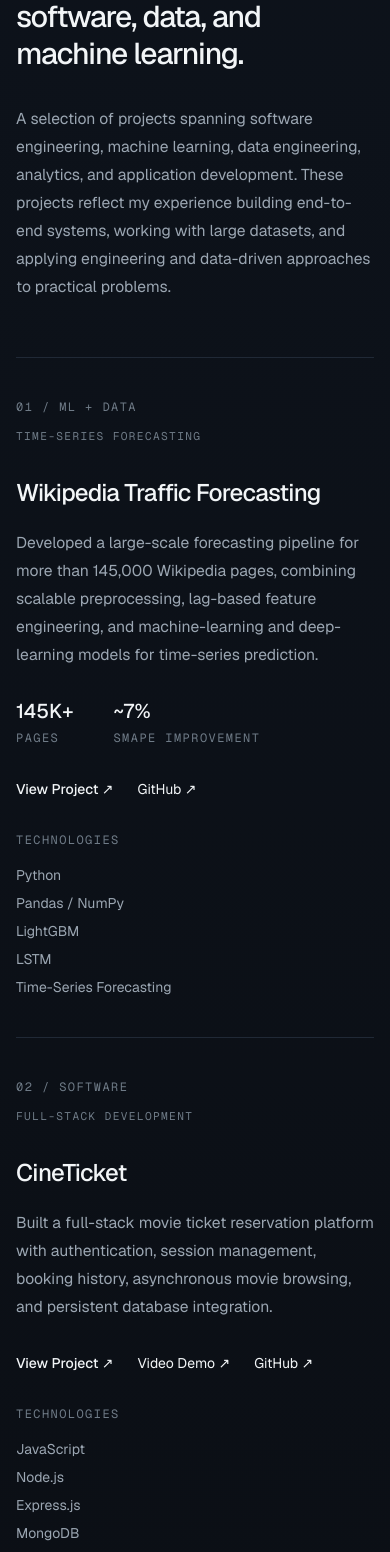
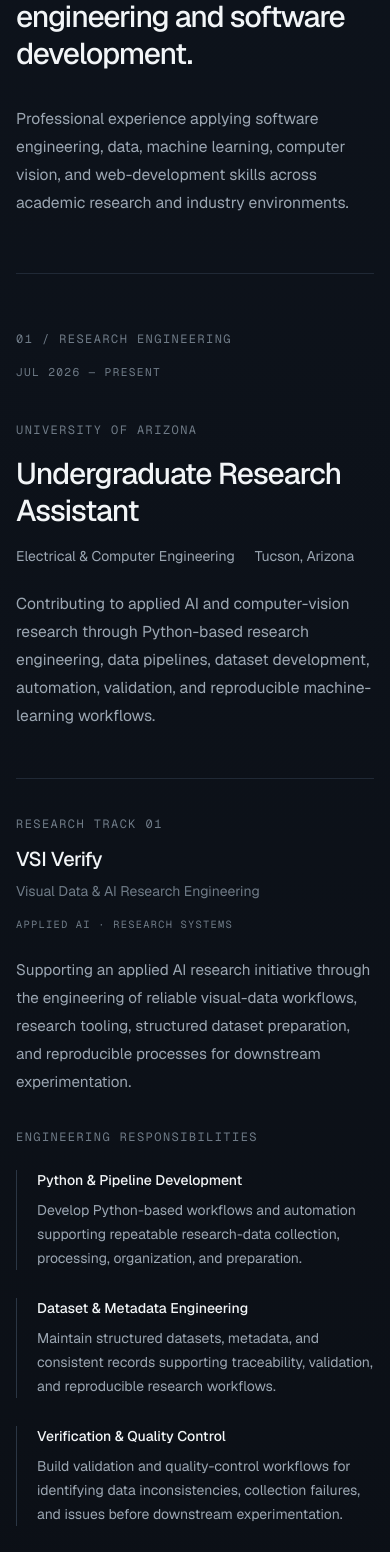
Before and after one commit to muralikarthik7/murali-karthik-ganji-portfolio, a Next.js app: page / in a window 390 px wide. Shown: the part 4177-5729 px from the top of the page. Built offline with nearby package versions, Linux system fonts and the light colour scheme.

Commit message:
Portfolio V3: update experience and projects

```diff
--- a/app/page.tsx
+++ b/app/page.tsx
@@ -1,7 +1,7 @@
 import Navigation from "@/components/Navigation";
 import Overview from "@/components/Overview";
 import About from "@/components/About";
-import Work from "@/components/Work";
+import Projects from "@/components/Projects";
 import Research from "@/components/Research";
 import Experience from "@/components/Experience";
 import Contact from "@/components/Contact";
@@ -18,9 +18,9 @@ export default function Home() {
       <div className="page-shell">
         <Overview />
         <About />
-        <Work />
+        <Experience />
+        <Projects />
         <Research />
-        <Experience />
         <Contact />
       </div>
 
--- a/components/Experience.tsx
+++ b/components/Experience.tsx
@@ -9,35 +9,32 @@ export default function Experience() {
       ========================================================== */}
       <div className="flex items-center gap-3">
         <span className="h-px w-8 bg-[var(--accent)]" />
-          <span className="section-label">05 / Experience</span>
+        <span className="section-label">03 / Experience</span>
       </div>
 
-        {/* =========================================================
-            EXPERIENCE INTRODUCTION
-        ========================================================== */}
-        <div className="mt-10 grid gap-8 lg:grid-cols-[1.05fr_0.95fr] lg:gap-16">
-        {/* Left */}
+      <div className="mt-10 grid gap-8 lg:grid-cols-[0.85fr_1.15fr] lg:gap-16">
+        {/* Heading */}
         <div>
           <p className="section-label">Professional Experience</p>
 
-            <h2 className="mt-4 max-w-3xl text-3xl font-medium leading-tight tracking-[-0.04em] sm:text-[2.15rem] lg:text-4xl">
+          <h2 className="mt-4 text-3xl font-medium leading-tight tracking-[-0.04em] sm:text-[2.15rem] lg:text-4xl">
             Experience across research engineering and software development.
           </h2>
         </div>
 
-        {/* Right */}
-        <div className="flex items-end">
-            <p className="max-w-2xl text-[0.98rem] leading-7 text-[var(--foreground-muted)]">
+        {/* Introduction */}
+        <div className="max-w-2xl text-[0.98rem] leading-7 text-[var(--foreground-muted)]">
+          <p>
             Professional experience applying software engineering, data,
-            machine learning, and web-development skills across academic research
-            and industry environments.
+            machine learning, computer vision, and web-development skills
+            across academic research and industry environments.
           </p>
         </div>
       </div>
 
       {/* =========================================================
           EXPERIENCE 01
-            UNIVERSITY OF ARIZONA
+          UNDERGRADUATE RESEARCH ASSISTANT
       ========================================================== */}
       <article className="mt-14 border-t border-[var(--border)] py-14">
         <div className="grid gap-10 lg:grid-cols-[0.28fr_1fr] lg:gap-16">
@@ -52,113 +49,228 @@ export default function Experience() {
 
           {/* Main Content */}
           <div>
+            {/* Position */}
             <p className="section-label">University of Arizona</p>
 
             <h3 className="mt-4 text-3xl font-medium leading-tight tracking-[-0.035em] sm:text-4xl">
               Undergraduate Research Assistant
             </h3>
 
-              <div className="mt-3 flex flex-wrap items-center justify-between gap-3">
-                <p className="text-sm text-[var(--foreground-muted)]">
-                  Electrical &amp; Computer Engineering
+            <div className="mt-4 flex flex-wrap gap-x-5 gap-y-2 text-sm text-[var(--foreground-muted)]">
+              <span>Electrical &amp; Computer Engineering</span>
+              <span className="hidden sm:inline">·</span>
+              <span>Tucson, Arizona</span>
+            </div>
+
+            <p className="mt-6 max-w-3xl text-[0.98rem] leading-7 text-[var(--foreground-muted)]">
+              Contributing to applied AI and computer-vision research through
+              Python-based research engineering, data pipelines, dataset
+              development, automation, validation, and reproducible
+              machine-learning workflows.
             </p>
 
-                <p className="font-mono text-[0.7rem] uppercase tracking-[0.12em] text-[var(--foreground-subtle)]">
-                  Tucson, AZ
+            {/* =====================================================
+                RESEARCH TRACK 01
+                VSI VERIFY
+            ====================================================== */}
+            <div className="mt-12 border-t border-[var(--border)] pt-9">
+              <div className="flex flex-wrap items-center justify-between gap-4">
+                <div>
+                  <p className="section-label">Research Track 01</p>
+
+                  <h4 className="mt-3 text-xl font-medium tracking-[-0.025em] sm:text-2xl">
+                    VSI Verify
+                  </h4>
+
+                  <p className="mt-2 text-sm text-[var(--foreground-subtle)]">
+                    Visual Data &amp; AI Research Engineering
                   </p>
                 </div>
 
-              {/* Role Overview */}
-              <p className="mt-7 max-w-3xl text-[0.98rem] leading-7 text-[var(--foreground-muted)]">
-                Contributing to applied AI and computer-vision research through
-                Python-based engineering workflows, research tooling, data
-                processing, dataset development, validation, and reproducible
-                machine-learning infrastructure.
+                <span className="font-mono text-[0.65rem] uppercase tracking-[0.12em] text-[var(--foreground-subtle)]">
+                  Applied AI · Research Systems
+                </span>
+              </div>
+
+              <p className="mt-6 max-w-3xl text-[0.95rem] leading-7 text-[var(--foreground-muted)]">
+                Supporting an applied AI research initiative through the
+                engineering of reliable visual-data workflows, research
+                tooling, structured dataset preparation, and reproducible
+                processes for downstream experimentation.
               </p>
 
-              <p className="mt-4 max-w-3xl text-[0.98rem] leading-7 text-[var(--foreground-muted)]">
-                Current work spans retinal surgical-video segmentation research
-                and an additional visual-data research effort involving
-                programmatic data collection, dataset organization, metadata
-                generation, verification, quality control, and development of
-                reproducible research pipelines.
-              </p>
-
-              {/* =====================================================
-                  RESPONSIBILITY AREAS
-              ====================================================== */}
-              <div className="mt-10">
+              {/* VSI Engineering Responsibilities */}
+              <div className="mt-8">
                 <p className="section-label">Engineering Responsibilities</p>
 
                 <div className="mt-6 grid gap-x-10 gap-y-7 sm:grid-cols-2">
-                  {/* Research Engineering */}
                   <div className="border-l border-[var(--border-light)] pl-5">
-                    <p className="text-sm font-medium">Research Engineering</p>
+                    <p className="text-sm font-medium">
+                      Python &amp; Pipeline Development
+                    </p>
 
                     <p className="mt-2 text-sm leading-6 text-[var(--foreground-muted)]">
-                      Develop Python scripts, preprocessing pipelines,
-                      automation, and technical tooling supporting applied AI
-                      experiments and research workflows.
+                      Develop Python-based workflows and automation supporting
+                      repeatable research-data collection, processing,
+                      organization, and preparation.
                     </p>
                   </div>
 
-                  {/* Computer Vision */}
                   <div className="border-l border-[var(--border-light)] pl-5">
                     <p className="text-sm font-medium">
-                      Computer Vision &amp; Image Processing
+                      Dataset &amp; Metadata Engineering
                     </p>
 
                     <p className="mt-2 text-sm leading-6 text-[var(--foreground-muted)]">
-                      Build image and video processing workflows supporting
-                      frame extraction, quality filtering, annotation, dataset
-                      preparation, and segmentation-oriented research.
+                      Maintain structured datasets, metadata, and consistent
+                      records supporting traceability, validation, and
+                      reproducible research workflows.
                     </p>
                   </div>
 
-                  {/* Data Engineering */}
                   <div className="border-l border-[var(--border-light)] pl-5">
                     <p className="text-sm font-medium">
-                      Research Data Engineering
+                      Verification &amp; Quality Control
                     </p>
 
                     <p className="mt-2 text-sm leading-6 text-[var(--foreground-muted)]">
-                      Structure research datasets, metadata, validation
-                      procedures, quality-control processes, and reproducible
-                      data pipelines for machine-learning experimentation.
+                      Build validation and quality-control workflows for
+                      identifying data inconsistencies, collection failures,
+                      and issues before downstream experimentation.
                     </p>
                   </div>
 
-                  {/* Applied AI Systems */}
                   <div className="border-l border-[var(--border-light)] pl-5">
                     <p className="text-sm font-medium">
-                      Applied AI Systems
+                      Research Reproducibility
                     </p>
 
                     <p className="mt-2 text-sm leading-6 text-[var(--foreground-muted)]">
-                      Support experimental AI systems through programmatic data
-                      workflows, verification tooling, testing, documentation,
-                      and reproducible engineering practices.
+                      Document technical workflows, failure cases, and research
+                      artifacts while supporting organized and reproducible
+                      handoff between research stages.
                     </p>
                   </div>
                 </div>
               </div>
 
-              {/* Technologies */}
-              <div className="mt-9 flex flex-wrap gap-x-8 gap-y-3 text-sm text-[var(--foreground-subtle)]">
+              {/* VSI Technologies */}
+              <div className="mt-8 flex flex-wrap gap-x-7 gap-y-3 text-sm text-[var(--foreground-subtle)]">
                 <span>Python</span>
-                <span>OpenCV</span>
-                <span>FFmpeg</span>
-                <span>Computer Vision</span>
-                <span>Machine Learning</span>
+                <span>Automation</span>
                 <span>Data Pipelines</span>
                 <span>Dataset Engineering</span>
                 <span>Metadata</span>
                 <span>Data Validation</span>
+                <span>Quality Control</span>
                 <span>Git / GitHub</span>
               </div>
+            </div>
 
-              {/* Link */}
+            {/* =====================================================
+                RESEARCH TRACK 02
+                AI HEALTHCARE / ERM
+            ====================================================== */}
+            <div className="mt-12 border-t border-[var(--border)] pt-9">
+              <div className="flex flex-wrap items-center justify-between gap-4">
+                <div>
+                  <p className="section-label">Research Track 02</p>
+
+                  <h4 className="mt-3 text-xl font-medium tracking-[-0.025em] sm:text-2xl">
+                    AI Healthcare — ERM Segmentation
+                  </h4>
+
+                  <p className="mt-2 text-sm text-[var(--foreground-subtle)]">
+                    Surgical Video · Computer Vision · Medical AI
+                  </p>
+                </div>
+
+                <span className="font-mono text-[0.65rem] uppercase tracking-[0.12em] text-[var(--foreground-subtle)]">
+                  Computer Vision · Medical AI
+                </span>
+              </div>
+
+              <p className="mt-6 max-w-3xl text-[0.95rem] leading-7 text-[var(--foreground-muted)]">
+                Developing computer-vision and data-engineering workflows for
+                retinal surgical-video analysis and semantic-segmentation
+                research, transforming raw surgical video into structured,
+                quality-controlled, annotation-ready, and training-ready
+                datasets.
+              </p>
+
+              {/* ERM Engineering Responsibilities */}
               <div className="mt-8">
+                <p className="section-label">Engineering Responsibilities</p>
+
+                <div className="mt-6 grid gap-x-10 gap-y-7 sm:grid-cols-2">
+                  <div className="border-l border-[var(--border-light)] pl-5">
+                    <p className="text-sm font-medium">
+                      Video &amp; Image Processing
+                    </p>
+
+                    <p className="mt-2 text-sm leading-6 text-[var(--foreground-muted)]">
+                      Develop Python preprocessing workflows for frame
+                      extraction, SSIM-based duplicate filtering, blur and
+                      quality checks, cropping, resizing, and image processing.
+                    </p>
+                  </div>
+
+                  <div className="border-l border-[var(--border-light)] pl-5">
+                    <p className="text-sm font-medium">
+                      Segmentation Dataset Engineering
+                    </p>
+
+                    <p className="mt-2 text-sm leading-6 text-[var(--foreground-muted)]">
+                      Structure surgical cases, generate metadata and training
+                      artifacts, and prepare case-level train, validation, and
+                      test splits designed to prevent data leakage.
+                    </p>
+                  </div>
+
+                  <div className="border-l border-[var(--border-light)] pl-5">
+                    <p className="text-sm font-medium">
+                      Annotation &amp; Mask Workflows
+                    </p>
+
+                    <p className="mt-2 text-sm leading-6 text-[var(--foreground-muted)]">
+                      Support annotation and segmentation workflows involving
+                      surgical structures and instruments, mask preparation,
+                      annotation previews, phase tagging, and dataset
+                      validation.
+                    </p>
+                  </div>
+
+                  <div className="border-l border-[var(--border-light)] pl-5">
+                    <p className="text-sm font-medium">
+                      ML Experimentation
+                    </p>
+
+                    <p className="mt-2 text-sm leading-6 text-[var(--foreground-muted)]">
+                      Support semantic-segmentation experimentation,
+                      augmentation, training workflows, model checkpoints, and
+                      evaluation using segmentation metrics including Dice and
+                      IoU.
+                    </p>
+                  </div>
+                </div>
+              </div>
+
+              {/* ERM Technologies */}
+              <div className="mt-8 flex flex-wrap gap-x-7 gap-y-3 text-sm text-[var(--foreground-subtle)]">
+                <span>Python</span>
+                <span>OpenCV</span>
+                <span>FFmpeg</span>
+                <span>SSIM</span>
+                <span>Supervisely</span>
+                <span>Semantic Segmentation</span>
+                <span>U-Net++</span>
+                <span>Mask2Former</span>
+                <span>Dice / IoU</span>
+              </div>
+            </div>
+
+            {/* Research Link */}
+            <div className="mt-10">
               <a
                 href="#research"
                 className="text-sm font-medium transition hover:text-[var(--accent-soft)]"
@@ -172,13 +284,13 @@ export default function Experience() {
 
       {/* =========================================================
           EXPERIENCE 02
-            SUSAMPADA DEVELOPERS
+          WEB DEVELOPMENT
       ========================================================== */}
       <article className="border-t border-[var(--border)] py-14">
         <div className="grid gap-10 lg:grid-cols-[0.28fr_1fr] lg:gap-16">
           {/* Left Column */}
           <div>
-              <p className="section-label">02 / Software Development</p>
+            <p className="section-label">02 / Web Development</p>
 
             <p className="mt-4 font-mono text-[0.7rem] uppercase tracking-[0.12em] text-[var(--foreground-subtle)]">
               May 2023 — Jul 2023
@@ -193,21 +305,17 @@ export default function Experience() {
               Web Developer &amp; Social Media Intern
             </h3>
 
-              <div className="mt-3 flex flex-wrap items-center justify-between gap-3">
-                <p className="text-sm text-[var(--foreground-muted)]">
-                  Web Development &amp; Digital Operations
-                </p>
-
-                <p className="font-mono text-[0.7rem] uppercase tracking-[0.12em] text-[var(--foreground-subtle)]">
-                  Hyderabad, India
-                </p>
+            <div className="mt-4 flex flex-wrap gap-x-5 gap-y-2 text-sm text-[var(--foreground-muted)]">
+              <span>Web Development &amp; Digital Operations</span>
+              <span className="hidden sm:inline">·</span>
+              <span>Hyderabad, India</span>
             </div>
 
-              <p className="mt-7 max-w-3xl text-[0.98rem] leading-7 text-[var(--foreground-muted)]">
-                Contributed to the company&apos;s web and digital presence through
-                website development, front-end updates, testing, maintenance,
-                and digital-content support while collaborating with the team on
-                improvements to its online platforms.
+            <p className="mt-6 max-w-3xl text-[0.98rem] leading-7 text-[var(--foreground-muted)]">
+              Contributed to the company&apos;s web and digital presence
+              through website development, front-end updates, testing,
+              maintenance, and digital-content support while collaborating
+              with the team on improvements to its online platforms.
             </p>
 
             {/* Responsibilities */}
@@ -247,7 +355,7 @@ export default function Experience() {
             </div>
 
             {/* Technologies */}
-              <div className="mt-9 flex flex-wrap gap-x-8 gap-y-3 text-sm text-[var(--foreground-subtle)]">
+            <div className="mt-8 flex flex-wrap gap-x-7 gap-y-3 text-sm text-[var(--foreground-subtle)]">
               <span>HTML</span>
               <span>CSS</span>
               <span>JavaScript</span>
@@ -261,12 +369,12 @@ export default function Experience() {
       </article>
 
       {/* =========================================================
-            PROFESSIONAL FOUNDATION
+          TECHNICAL FOUNDATION
       ========================================================== */}
-        <div className="border-t border-[var(--border)] pt-9">
+      <div className="border-t border-[var(--border)] pt-10">
         <p className="section-label">Technical Foundation</p>
 
-          <div className="mt-5 flex flex-wrap gap-x-8 gap-y-3 text-sm text-[var(--foreground-subtle)]">
+        <div className="mt-6 flex flex-wrap gap-x-8 gap-y-3 text-sm text-[var(--foreground-subtle)]">
           <span>Software Development</span>
           <span>Research Engineering</span>
           <span>Python</span>
--- a/components/Navigation.tsx
+++ b/components/Navigation.tsx
@@ -22,10 +22,17 @@ export default function Navigation() {
             </a>
 
             <a
-              href="#work"
+              href="#experience"
               className="transition hover:text-[var(--foreground)]"
             >
-              Work
+              Experience
+            </a>
+
+            <a
+              href="#projects"
+              className="transition hover:text-[var(--foreground)]"
+            >
+              Projects
             </a>
 
             <a
@@ -33,13 +40,6 @@ export default function Navigation() {
               className="transition hover:text-[var(--foreground)]"
             >
               Research
-            </a>
-
-            <a
-              href="#experience"
-              className="transition hover:text-[var(--foreground)]"
-            >
-              Experience
             </a>
 
             <a
--- a/components/Work.tsx
+++ b/components/Projects.tsx
@@ -1,14 +1,14 @@
-export default function Work() {
+export default function Projects() {
     return (
       <section
-        id="work"
+        id="projects"
         className="border-t border-[var(--border)] pt-10 pb-24 sm:pt-12 sm:pb-32"
       >
         {/* Section Header */}
         <div className="flex items-center gap-3">
           <span className="h-px w-8 bg-[var(--accent)]" />
 
-          <span className="section-label">03 / Selected Work</span>
+          <span className="section-label">04 / Projects</span>
         </div>
 
         <div className="mt-10 grid gap-8 lg:grid-cols-[0.85fr_1.15fr] lg:gap-16">
--- a/components/Research.tsx
+++ b/components/Research.tsx
@@ -9,7 +9,7 @@ export default function Research() {
         ========================================================== */}
         <div className="flex items-center gap-3">
           <span className="h-px w-8 bg-[var(--accent)]" />
-          <span className="section-label">04 / Research</span>
+          <span className="section-label">05 / Research</span>
         </div>
 
         <div className="mt-10 grid gap-8 lg:grid-cols-[0.95fr_1.15fr] lg:gap-16">
```
Lines whose indentation alone changed are shown as unchanged.
